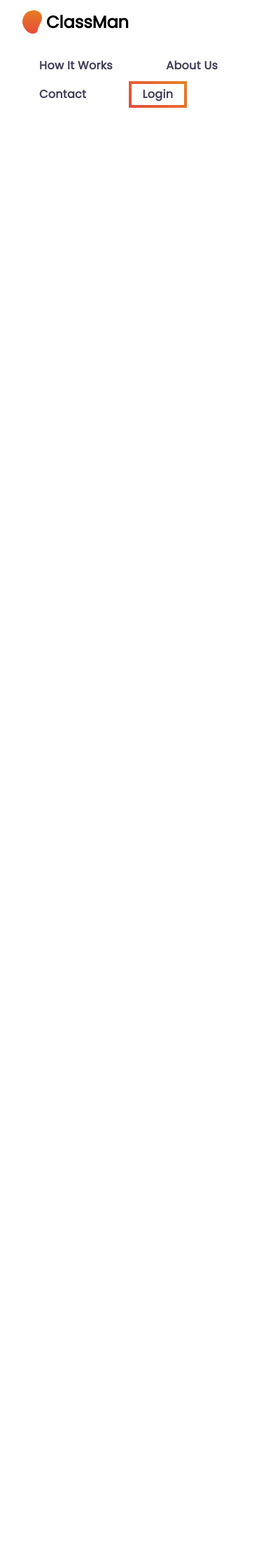
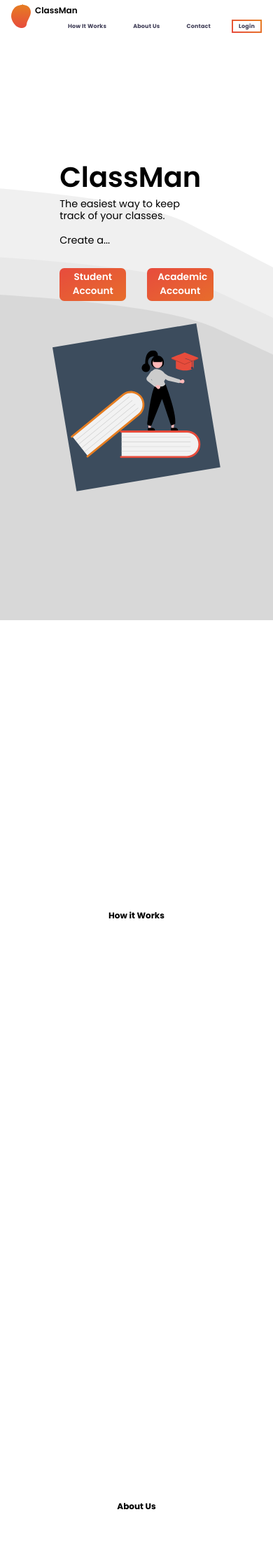
Before and after one commit to codrin-postu/Proiect-Web, a PHP site: page / in a window 390 px wide. Shown: the top 2240 px of the page at 70% size. Before the commit the page ends 154 px from the top, so only its background shows below. Run offline with PHP 8.4, Linux system fonts and the light colour scheme.

Commit message:
Finished Hero section of Index and is responsive
Hero Section is responsive for any size above 280px. The buttons are animated on Hover and move depending on the size of the screen.

Added smooth scrolling between sections.

```diff
--- a/src/index.html
+++ b/src/index.html
@@ -1,39 +1,70 @@
 <!doctype html>
-
 <html lang="en">
 
 <head>
-  <meta charset="utf-8">
-
-  <title>ClassMan</title>
+  <meta charset="UTF-8">
+  <meta name="viewport" content="width=device-width, initial-scale=1.0">
   <meta name="description" content="A class manager to help you stay connected and up to date with your classes!">
   <meta name="author" content="Created by Vlad Ghiorghita, Victor Rosca and Codrin Postu">
-
-  <link rel="preconnect" href="https://fonts.gstatic.com">
-  <link href="https://fonts.googleapis.com/css2?family=Poppins&display=swap" rel="stylesheet">
+  <title>ClassMan</title>
 
   <link rel="stylesheet" href="styles/index.css">
-
 </head>
 
 <body>
+  <!--Navbar-->
   <header>
-    <!--Navbar-->
     <div class="top-bar">
-      <img class="logo" src="images/svg/304315.svg" alt="Ripe Mango" />
-      <h1 class="logo-text">ClassMan</h1>
+      <div class="logo">
+        <a href="#top">
+          <img src="images/svg/304315.svg" alt="Ripe Mango" />
+          <h1>ClassMan</h1>
+        </a>
+      </div>
       <nav>
         <ul>
-          <li><a href="#How-it-works">How It Works</a></li>
-          <li><a href="#About-us">About Us</a></li>
-          <li><a href="#Contact">Contact</a></li>
+          <li><a href="#how-it-works">How It Works</a></li>
+          <li><a href="#about-us">About Us</a></li>
+          <li><a href="#contact">Contact</a></li>
           <li><a href="login.html" class="login">Login</a></li>
         </ul>
       </nav>
     </div>
   </header>
 
-
+  <!-- Top Section    -->
+  <section id="top">
+    <div class="top container">
+      <div>
+        <h1>ClassMan</h1>
+        <p>The easiest way to keep track of your classes.</p>
+        <p>Create a...</p>
+        <a href="#" type="button" class="cta">Student Account</a>
+        <a href="#" type="button" class="cta">Academic Account</a>
+      </div>
+      <div>
+        <img src="images/svg/index-topsection.svg" alt="Student on a book." />
+      </div>
+    </div>
+  </section>
+  <!-- How It Works Section  -->
+  <section id="how-it-works">
+    <div class="info container">
+      <h1>How it Works</h1>
+    </div>
+  </section>
+  <!-- About Us Section  -->
+  <section id="about-us">
+    <div class="info container">
+      <h1>About Us</h1>
+    </div>
+  </section>
+  <!-- Contact Section  -->
+  <section id="contact">
+    <div class="info container">
+      <h1>Contact (To become Footer)</h1>
+    </div>
+  </section>
 </body>
 
 </html>
--- a/src/styles/index.css
+++ b/src/styles/index.css
@@ -3,56 +3,79 @@
 **  Also shows information about the website
 */
 
+@import url("https://fonts.googleapis.com/css2?family=Poppins:wght@300;400;500;600;700&display=swap");
+
 *,
 *::before,
 *::after {
   box-sizing: border-box;
+  margin: 0;
+  padding: 0;
 }
 
-body,
 html {
-  margin: 0;
-  background: #fff;
-  height: 100%;
-  padding: 0;
-
   scroll-behavior: smooth;
 
+  background: #fff;
   font-family: "Poppins", sans-serif;
   font-weight: 400;
+  font-size: 8px;
 }
 
-/* Top Bar of the index page. Including Login animation */
+@media (min-width: 400px) {
+  html {
+    font-size: 12px;
+  }
+}
+
+@media (min-width: 850px) {
+  html {
+    font-size: 15px;
+  }
+}
+
+a {
+  text-decoration: none;
+  color: #000;
+}
+
+/* Nav Bar */
 
 header {
   background: #fff;
   position: fixed;
-  z-index: 1000;
+  z-index: 100;
   width: 100%;
   top: 0;
   left: 0;
 }
 
 .top-bar {
-  max-width: 1150px;
+  max-width: 1350px;
   margin: 0 auto;
 }
 
-.logo {
+.logo img {
   float: left;
   margin-left: 2em;
-  margin-top: 0.9em;
+  margin-top: 0.8em;
+  margin-bottom: 0.5em;
 }
 
-.logo-text {
+.logo img:hover {
+  transform: scale(1.1);
+  transition: transform .1s ease-in-out;
+}
+
+.logo h1 {
   float: left;
   font-size: 1.5em;
-  margin-top: 0.6em;
+  margin-top: 0.5em;
 
   font-weight: 600;
 }
 
-.logo-text:hover {
+.logo h1:hover {
   color: #444;
 }
 
@@ -70,7 +93,6 @@ nav li {
   display: inline-block;
   margin-left: 2.5em;
   margin-top: 1em;
-
   position: relative;
 }
 
@@ -97,3 +119,130 @@ nav .login:hover {
   background-image: linear-gradient(45deg, #e74c3c, #e67e22);
   color: #fff;
 }
+
+/* Page Content */
+
+body {
+  position: absolute;
+  top: 5vh;
+  left: 0;
+  right: 0;
+  bottom: 0;
+}
+
+.container {
+  min-height: 100vh;
+  width: 100%;
+  display: flex;
+  padding: 0;
+  flex-direction: column;
+  align-items: center;
+  justify-content: center;
+
+  max-width: 1800px;
+}
+
+@media (min-width: 850px) {
+  .container {
+    flex-direction: row;
+  }
+}
+
+/* Top Section  */
+
+#top {
+  background-image: url(../images/svg/Waves.svg);
+  background-repeat: no-repeat;
+  background-size: cover;
+  background-position: center bottom -25vh;
+}
+
+#top .top {
+  margin: 0 auto;
+  padding: 0 3em;
+}
+
+.top div {
+  margin: 2em auto;
+}
+
+@media (min-width: 850px) {
+  .top div + div {
+    margin-left: 4em;
+  }
+}
+
+#top h1 {
+  display: block;
+  width: fit-content;
+
+  font-size: 5em;
+  font-weight: 600;
+}
+
+#top p {
+  display: block;
+  max-width: 12em;
+  font-size: 1.8em;
+  line-height: 1.2em;
+  padding-bottom: 1.2em;
+}
+
+#top .cta {
+  display: inline-block;
+  padding: 0.1em 1em;
+  margin-top: 1em;
+  width: 7em;
+
+  border: 0.2em solid transparent;
+  border-radius: 0.5em;
+  color: #fff;
+  border-color: transparent;
+
+  background-image: url(../images/png/red-orange-gradient.png);
+  background-position: center;
+  background-size: 8em;
+  background-repeat: no-repeat;
+
+  text-align: center;
+  font-size: 1.7em;
+  font-weight: 600;
+
+  animation: fadein 1s;
+}
+
+#top .cta:first-of-type {
+  margin-right: 2em;
+}
+
+#top .cta:hover {
+  background-image: none;
+
+  border-color: #e74c3c;
+  color: #3f3d56;
+
+  transition: ease 0.3s;
+  transition-property: color, border-color;
+}
+
+#top img {
+  width: 100%;
+  height: auto;
+}
+
+@media (max-width: 850px) {
+  #top img {
+    max-width: 30em;
+  }
+}
+
+/* Animation for Top Section  */
+
+@keyframes fadein {
+  from {
+    opacity: 0;
+  }
+  to {
+    opacity: 1;
+  }
+}
```
Also changed, not shown: src/images/png/red-orange-gradient-harsh.png (added), src/images/png/red-orange-gradient.png (added), src/images/svg/index-topsection.svg (added).
